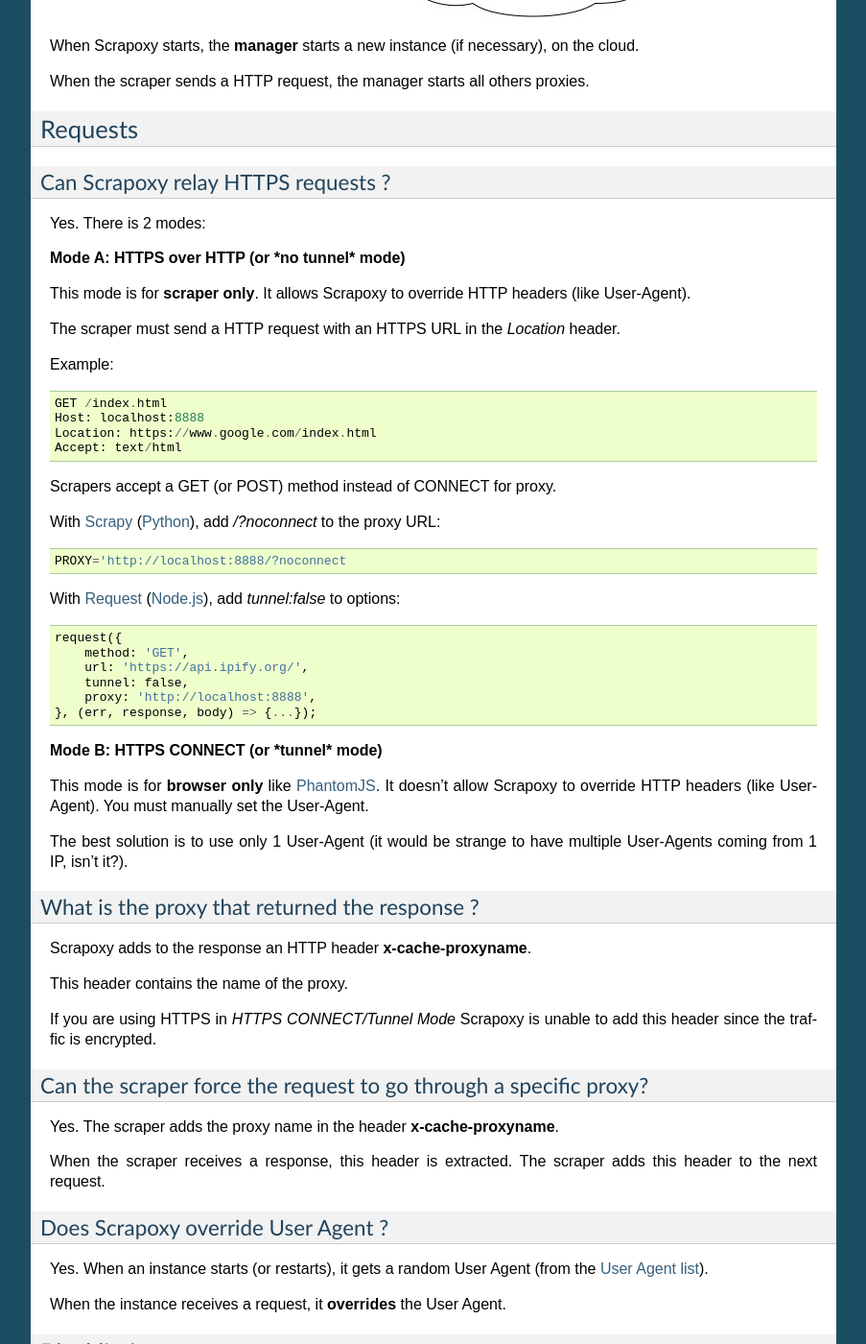
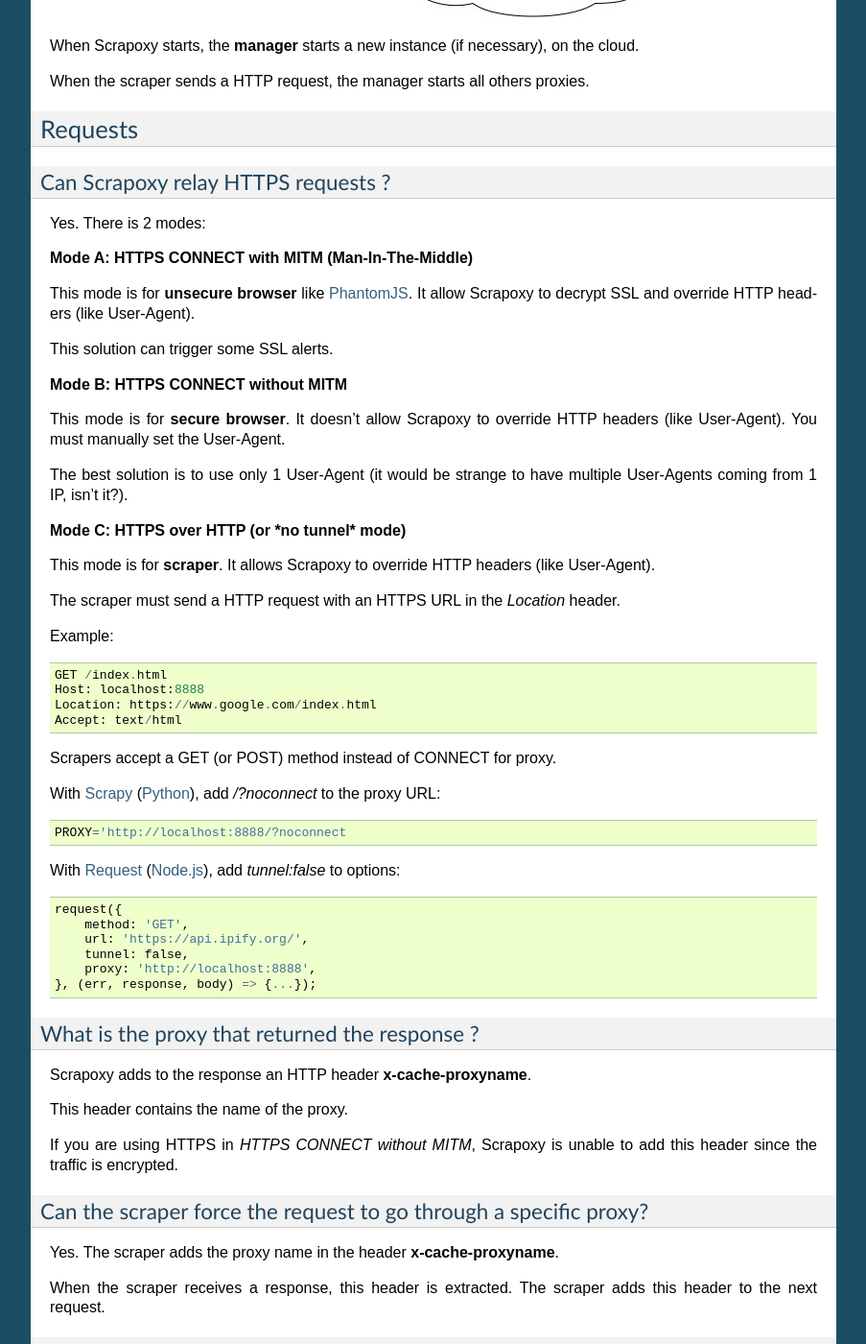
Before and after one commit to zahlio/scrapoxy, a Sphinx documentation site: the page built from docs/advanced/understand/index.rst, in a window 1280 px wide and 1400 px high, scrolled down 914 px. Shown: the whole window at 96% size, without its empty margins (198-1101 px from the left). Built offline with Sphinx 7.4.7, drawn with Linux system fonts in a browser that asks for light colours.

Commit message:
docs(mitm): add docs for MITM

```diff
--- a/docs/advanced/understand/index.rst
+++ b/docs/advanced/understand/index.rst
@@ -29,9 +29,23 @@ Can Scrapoxy relay HTTPS requests ?
 Yes. There is 2 modes:
 
 
-**Mode A: HTTPS over HTTP (or *no tunnel* mode)**
+**Mode A: HTTPS CONNECT with MITM (Man-In-The-Middle)**
 
-This mode is for **scraper only**. It allows Scrapoxy to override HTTP headers (like User-Agent).
+This mode is for **unsecure browser** like PhantomJS_. It allow Scrapoxy to decrypt SSL and override HTTP headers (like User-Agent).
+
+This solution can trigger some SSL alerts.
+
+
+**Mode B: HTTPS CONNECT without MITM**
+
+This mode is for **secure browser**. It doesn't allow Scrapoxy to override HTTP headers (like User-Agent). You must manually set the User-Agent.
+
+The best solution is to use only 1 User-Agent (it would be strange to have multiple User-Agents coming from 1 IP, isn't it?).
+
+
+**Mode C: HTTPS over HTTP (or *no tunnel* mode)**
+
+This mode is for **scraper**. It allows Scrapoxy to override HTTP headers (like User-Agent).
 
 The scraper must send a HTTP request with an HTTPS URL in the *Location* header.
 
@@ -59,13 +73,6 @@ With Request_ (`Node.js`_), add *tunnel:false* to options::
     }, (err, response, body) => {...});
 
 
-**Mode B: HTTPS CONNECT (or *tunnel* mode)**
-
-This mode is for **browser only** like PhantomJS_. It doesn't allow Scrapoxy to override HTTP headers (like User-Agent). You must manually set the User-Agent.
-
-The best solution is to use only 1 User-Agent (it would be strange to have multiple User-Agents coming from 1 IP, isn't it?).
-
-
 .. _instance-name:
 
 What is the proxy that returned the response ?
@@ -75,7 +82,8 @@ Scrapoxy adds to the response an HTTP header **x-cache-proxyname**.
 
 This header contains the name of the proxy.
 
-If you are using HTTPS in `HTTPS CONNECT/Tunnel Mode` Scrapoxy is unable to add this header since the traffic is encrypted.
+If you are using HTTPS in `HTTPS CONNECT without MITM`, Scrapoxy is unable to add this header since the traffic is encrypted.
+
 
 Can the scraper force the request to go through a specific proxy?
 -----------------------------------------------------------------
```
Also changed, not shown: docs/standard/config/index.rst (+14 -0 lines).
